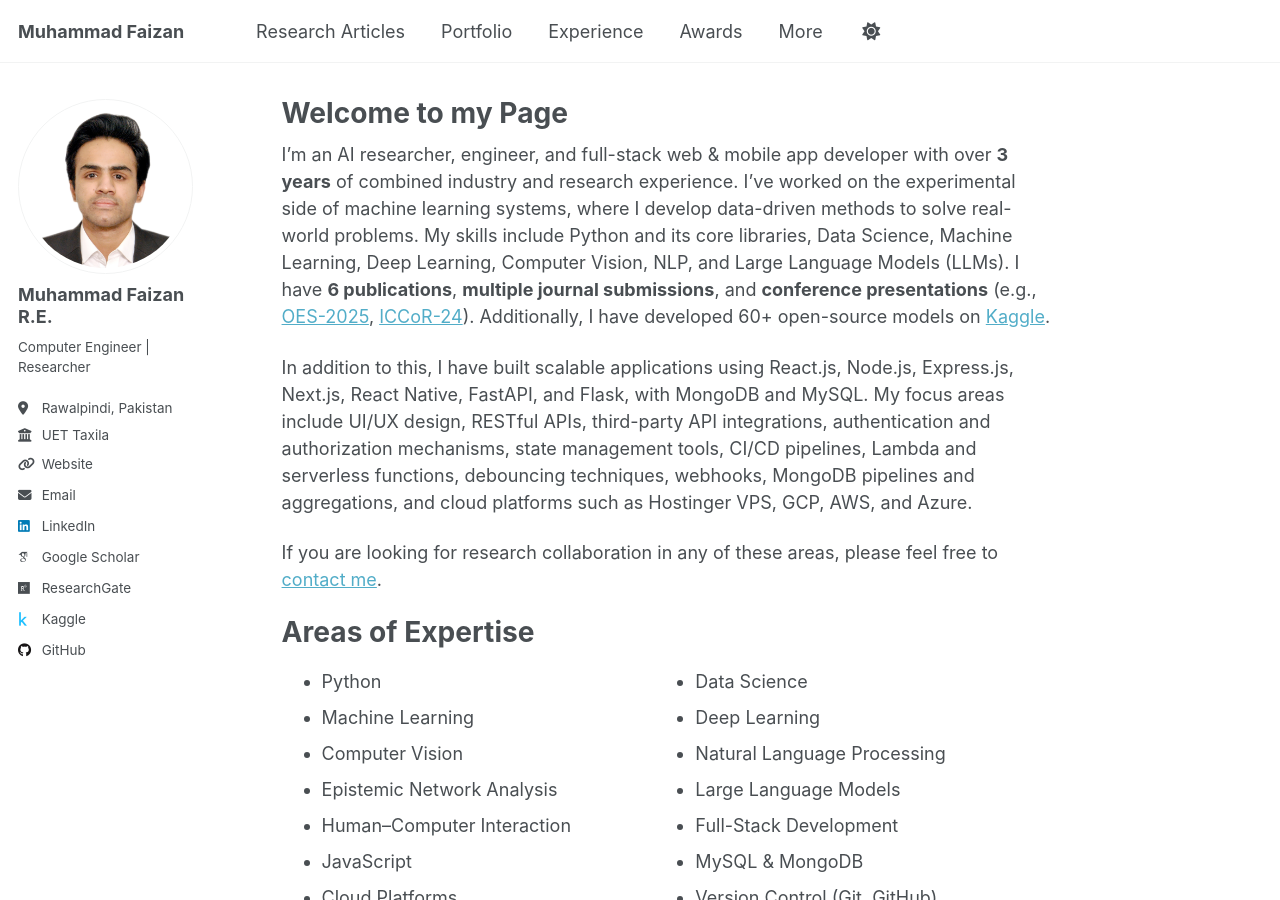
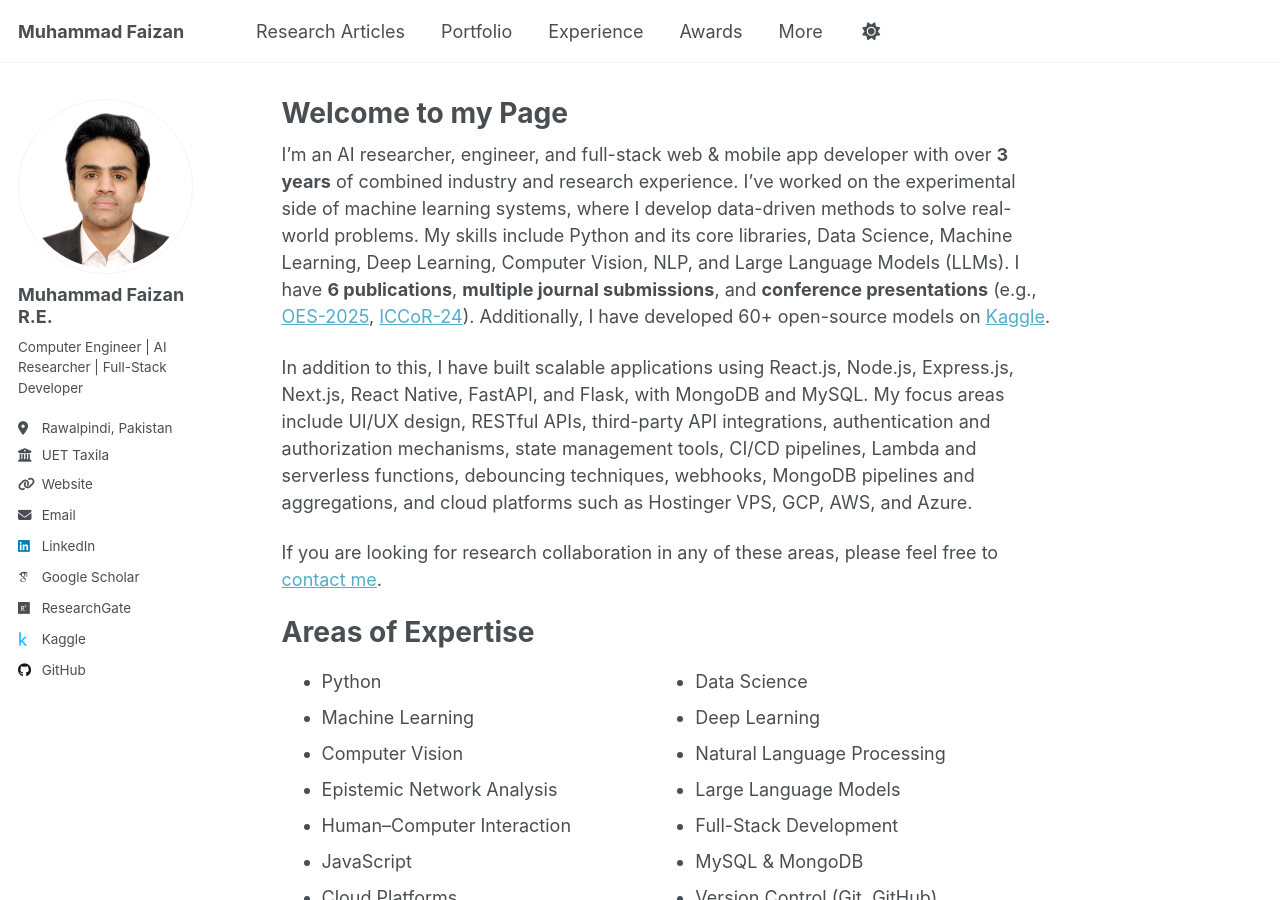
Before and after one commit to MuhammadFaizan99/MuhammadFaizan99.github.io, a Jekyll site: the page built from _pages/about.md, in a window 1280 px wide and 900 px high. Built offline with Jekyll 4.4.1, drawn with Linux system fonts in a browser that asks for light colours; some web fonts are replaced; a script that is not in the unit is left out.

Commit message:
Update bio to include AI Researcher and Full-Stack Developer

```diff
--- a/_config.yml
+++ b/_config.yml
@@ -25,7 +25,7 @@ author:
   avatar           : "2+2.JPG"
   name             : "Muhammad Faizan R.E."
   pronouns         : # add there
-  bio              : "Computer Engineer | Researcher"
+  bio              : "Computer Engineer | AI Researcher | Full-Stack Developer"
   location         : "Rawalpindi, Pakistan"
   employer         : "UET Taxila"
   uri              : "https://linktr.ee/muhammadfaizandev"
```
